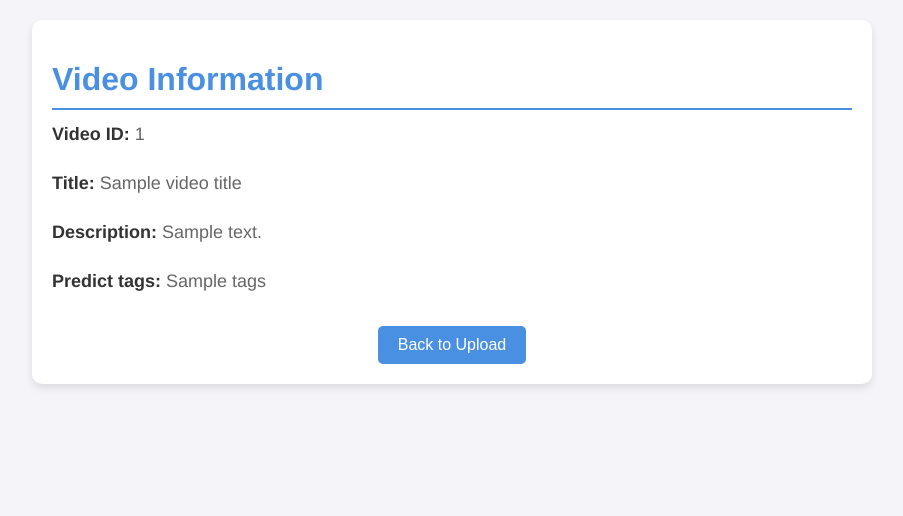
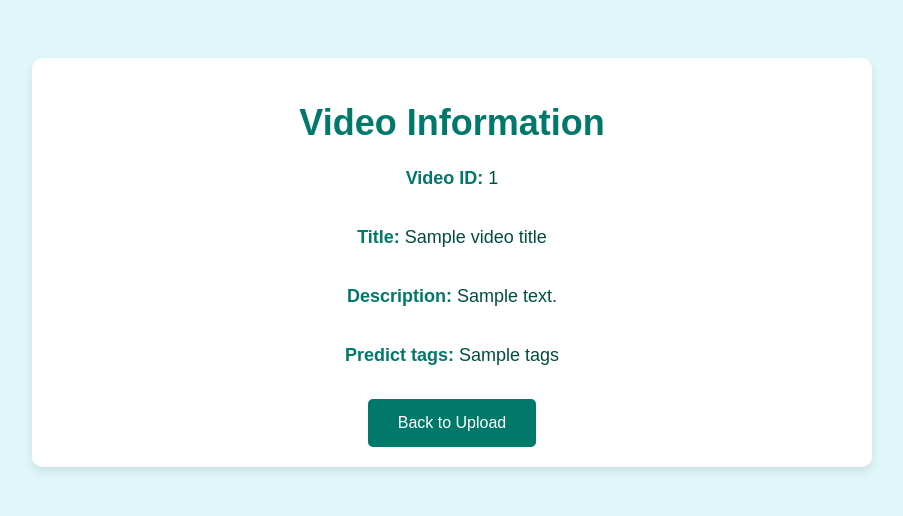
Before and after one commit to leenwood/rutube-tage, a Python web app: template app/template/view.html in a window 1280 px wide. Shown: the top 516 px of the page, without its empty margins (188-1091 px from the left). Run offline with Jinja, Linux system fonts and the light colour scheme; the template is opened without the code that fills it: most values are stand-ins (such as "Sample title", 1, 10 or a date in 2020).

Commit message:
init commit

```diff
--- a/app/main.py
+++ b/app/main.py
@@ -10,7 +10,7 @@ from vendor.service.predictor2001 import Predictor
 from vendor.service.videodecoder import DataProcessor
 from vendor.service.webserver import WebServerHandler
 
-PORT = 8000
+PORT = 8008
 UPLOAD_DIR = "input"  # Директория для сохранения файлов
 
 # Проверяем, существует ли директория, и создаем её, если нет
--- a/app/template/view.html
+++ b/app/template/view.html
@@ -6,11 +6,10 @@
     <title>Video Information</title>
     <style>
         body {
-            font-family: 'Helvetica Neue', Arial, sans-serif;
-            background-color: #f4f4f9;
-            color: #333;
-            margin: 0;
-            padding: 20px;
+            font-family: Arial, sans-serif;
+            background-color: #e0f7fa;
+            text-align: center;
+            padding: 50px;
         }
         .container {
             max-width: 800px;
@@ -21,41 +20,43 @@
             border-radius: 10px;
         }
         .video-info h1 {
-            font-size: 32px;
-            color: #4a90e2;
-            margin-bottom: 10px;
-            border-bottom: 2px solid #4a90e2;
-            padding-bottom: 10px;
+            font-size: 36px;
+            color: #00796b;
+            margin-bottom: 20px;
+            border-bottom: none;
+            padding-bottom: 0;
         }
         .video-info p {
             font-size: 18px;
             line-height: 1.6;
             margin: 10px 0;
-            color: #666;
+            color: #004d40;
         }
         .video-info p span {
             font-weight: bold;
-            color: #333;
+            color: #00796b;
         }
         .video-info .video-id, .video-info .video-title, .video-info .video-description {
-            margin-bottom: 20px;
+            margin-bottom: 30px;
         }
         .button-container {
-            text-align: center;
+            display: flex;
+            justify-content: center;
+            gap: 20px;
             margin-top: 30px;
         }
         .btn {
-            background-color: #4a90e2;
+            background-color: #00796b;
             color: white;
             border: none;
-            padding: 10px 20px;
+            padding: 15px 30px;
             font-size: 16px;
             cursor: pointer;
             border-radius: 5px;
             transition: background-color 0.3s;
         }
         .btn:hover {
-            background-color: #357ABD;
+            background-color: #004d40;
         }
     </style>
 </head>
```
Also changed, not shown: app/template/list.html (+7 -4 lines), app/template/upload.html (+13 -13 lines), app/videos.json (+10 -0 lines), 1 other file.
